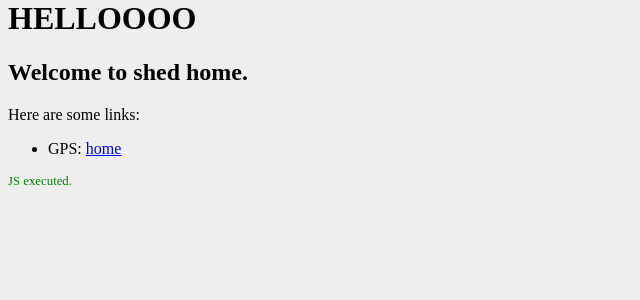
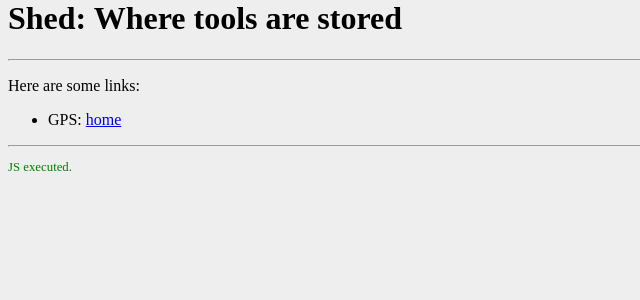
Before and after one commit to TrailPgh/Shed, a Django app: page / in a window 1280 px wide. Shown: the part 21-321 px from the top of the page, without its empty margins (0-640 px from the left). Run offline with Django 5.2, Linux system fonts and the light colour scheme.

Commit message:
add more page fundamentals. very basic but lays the foundation.

```diff
--- a/templates/base.html
+++ b/templates/base.html
@@ -5,7 +5,7 @@
     <meta charset="UTF-8">
     <meta name="viewport" content="width=device-width, initial-scale=1.0">
     <meta http-equiv="X-UA-Compatible" content="ie=edge">
-    <title>shed. {% block title %}{% endblock %}</title>
+    <title>{% block title %}{% endblock %} TrailPgh Shed</title>
     <link rel="stylesheet" type="text/css" href="{% static 'css/base.css' %}">
     <script type="text/javascript" src="{% static 'js/base.js' %}"></script>
     <link rel="icon" href="{% static 'images/TrailPghIcon.png' %}" type="image/x-icon">
@@ -20,6 +20,7 @@
         <!-- Default content or placeholder -->
     {% endblock %}
 </main>
+<hr/>
 <footer>
     <!-- Footer content -->
 </footer>
--- a/templates/gps/index.html
+++ b/templates/gps/index.html
@@ -1,7 +1,7 @@
 {% extends 'base.html' %}
 
 
-{% block title %}Home{% endblock %}
+{% block title %}GPS Index: {% endblock %}
 
 {% block content %}
     <div>
--- a/templates/shed/index.html
+++ b/templates/shed/index.html
@@ -1,13 +1,15 @@
 {% extends 'base.html' %}
 
 
-{% block title %}Home{% endblock %}
+{% block title %}Home: {% endblock %}
 
 {% block content %}
     <h1>
-        HELLOOOO
+        Shed: Where tools are stored
     </h1>
-    <h2>Welcome to shed home.</h2>
+
+    <hr/>
+
     <p>
         Here are some links:
     </p>
```
